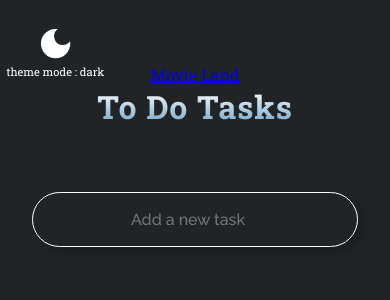
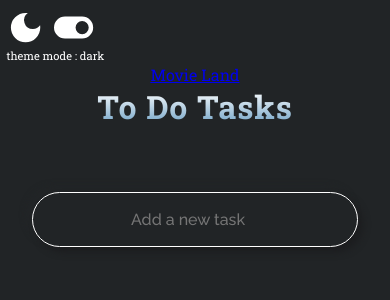
Before and after one commit to mushari44/ToDoTasks, a React (Vite) app in the folder FrontEnd/: page / in a window 390 px wide. Shown: the top 300 px of the page. Built offline with nearby package versions, Linux system fonts and the light colour scheme; no server answers.

Commit message:
toggle added

```diff
--- a/FrontEnd/src/index.css
+++ b/FrontEnd/src/index.css
@@ -131,6 +131,8 @@ h1 {
   top: 1rem; /* Adjusts the distance from the top of the viewport */
   left: 1rem; /* Adjusts the distance from the left of the viewport */
   align-items: center; /* Centers elements vertically within the container */
+  user-select: none;
+  font-size: 1rem;
 }
 .theme-mode:hover {
   cursor: pointer;
@@ -138,8 +140,16 @@ h1 {
 }
 
 .theme-mode {
+  height: auto;
   width: 50%;
+}
+.theme-mode-on {
   height: auto;
+  width: 50%;
+}
+.theme-mode-off {
+  height: auto;
+  width: 50%;
 }
 @media screen and (max-width: 600px) {
   * {
@@ -147,12 +157,31 @@ h1 {
   }
   /* Styles for the search input */
   .light-dark-mode {
-    top: 1rem; /* Adjusts the distance from the top of the viewport */
+    top: 3rem; /* Adjusts the distance from the top of the viewport */
     left: 0.4rem; /* Adjusts the distance from the left of the viewport */
     font-size: 0.7rem;
+    display: flex;
+    position: absolute; /* Makes it move to the absolute position relative to the nearest positioned ancestor */
+    height: auto;
   }
   .theme-mode {
     bottom: 1rem;
+    width: 40%;
+    display: flex;
+    position: absolute; /* Makes it move to the absolute position relative to the nearest positioned ancestor */
+    height: auto;
+  }
+  .theme-mode-on {
+    bottom: 1rem;
+    left: 3rem;
+    width: 40%;
+    display: flex;
+    position: absolute; /* Makes it move to the absolute position relative to the nearest positioned ancestor */
+    height: auto;
+  }
+  .theme-mode-off {
+    bottom: 1rem;
+    left: 3rem;
     width: 40%;
     display: flex;
     position: absolute; /* Makes it move to the absolute position relative to the nearest positioned ancestor */
--- a/FrontEnd/src/light-dark-mode/index.jsx
+++ b/FrontEnd/src/light-dark-mode/index.jsx
@@ -1,23 +1,36 @@
 import useLocalStorage from "./useLocalStorage";
 import { MdDarkMode } from "react-icons/md";
+import { IoToggleSharp } from "react-icons/io5";
+import { MdOutlineToggleOff } from "react-icons/md";
 import React from "react";
 export default function LightDarkMode() {
   const [theme, setTheme] = useLocalStorage("them", "dark");
   function handleToggleTheme() {
     const newTheme = theme === "dark" ? "light" : "dark";
     setTheme(newTheme);
-    console.log("Setting theme to:", newTheme);
   }
   React.useEffect(() => {
     document.body.setAttribute("data-theme", theme);
   }, [theme]); // Re-run when theme changes
   return (
     <div className="light-dark-mode" data-theme={theme}>
-      <div className="container">
+      <div className="theme-container">
         <MdDarkMode
           onClick={handleToggleTheme}
           className="theme-mode"
         ></MdDarkMode>
+        {theme && theme === "dark" ? (
+          <IoToggleSharp
+            onClick={handleToggleTheme}
+            className="theme-mode-on"
+          />
+        ) : (
+          <MdOutlineToggleOff
+            onClick={handleToggleTheme}
+            className="theme-mode-off"
+            s
+          />
+        )}
         <p>theme mode : {theme}</p>
       </div>
     </div>
--- a/FrontEnd/src/light-dark-mode/theme.css
+++ /dev/null
@@ -1,41 +0,0 @@
-:root {
-  --background: white;
-  --text-primary: black;
-  --button-bg: black;
-  --button-text: white;
-}
-
-[data-theme="dark"] {
-  --background: black;
-  --text-primary: white;
-  --button-bg: white;
-  --button-text: black;
-}
-
-.light-dark-mode {
-  background-color: var(--background);
-  color: var(--text-primary);
-  height: 100vh;
-  display: flex;
-  flex-direction: column;
-  justify-content: center;
-  align-items: center;
-  font-size: 20px;
-  transition: all 0.8s;
-}
-
-.theme-mode {
-  padding: 10px;
-  display: flex;
-  align-items: baseline;
-  justify-content: baseline;
-  justify-items: baseline;
-  justify-self: baseline;
-  align-self: baseline;
-  border: none;
-  cursor: pointer;
-}
-
-.theme-mode:hover {
-  opacity: 0.8;
-}
```
